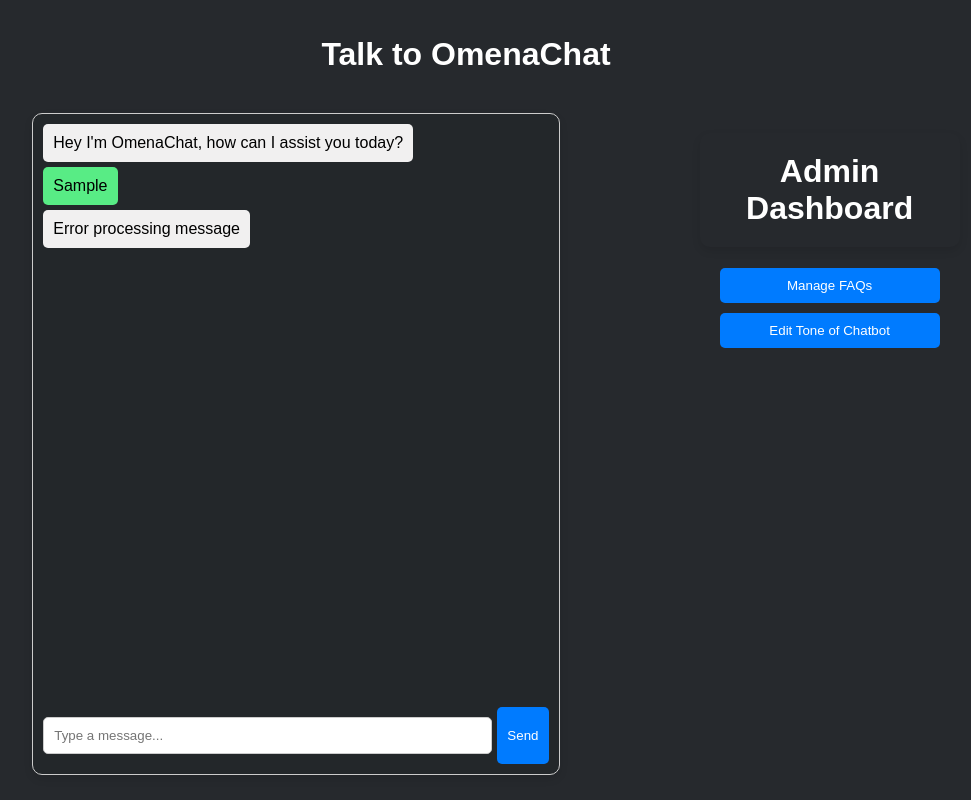
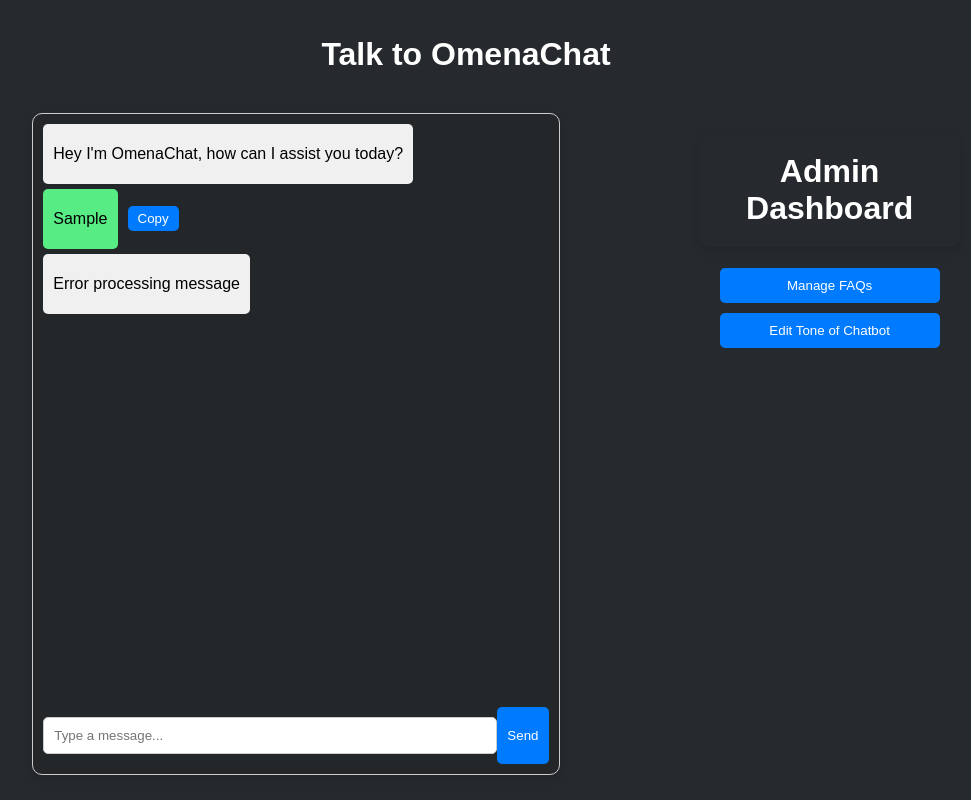
Before and after one commit to NoelNebu2206/hotel-chatbot, a React (Create React App) app in the folder frontend/hotel-chatbot-frontend/: page / in a window 1280 px wide. Both pictures are taken after typing "Sample" into the empty fields and a click on the button "Send". Shown: the whole page, without its empty margins (174-1145 px from the left). Built offline with nearby package versions, Linux system fonts and the light colour scheme; no server answers.

Commit message:
Moved ChatWindow.css to components folder, added copy button feature with every question by user

```diff
--- a/frontend/hotel-chatbot-frontend/src/App.js
+++ b/frontend/hotel-chatbot-frontend/src/App.js
@@ -2,7 +2,7 @@ import React from 'react';
 import ChatWindow from './components/ChatWindow';
 import AdminDashboard from './components/admin/AdminDashboard';
 import './App.css';
-import './ChatWindow.css';
+import './components/ChatWindow.css';
 
 function App() {
   return (
--- a/frontend/hotel-chatbot-frontend/src/ChatWindow.css
+++ b/frontend/hotel-chatbot-frontend/src/components/ChatWindow.css
@@ -33,7 +33,7 @@ h1 {
 }
 
 .chat-window {
-    flex: 10; /* Take up more space for the chat window */
+    flex: 50; /* Take up more space for the chat window */
     display: flex;
     flex-direction: column;
     height: 80vh;
@@ -51,11 +51,15 @@ h1 {
     margin-bottom: 10px;
 }
 
+.message-container {
+    display: flex;
+    align-items: center;
+    margin-bottom: 5px;
+}
+
 .message {
-    padding: 10px;
+    padding: 5px 10px;
     border-radius: 5px;
-    margin-bottom: 5px;
-    width: fit-content;
     max-width: 70%;
     word-wrap: break-word;
     text-align: left;
@@ -96,3 +100,17 @@ h1 {
 .user-input button:hover {
     background-color: #0056b3;
 }
+
+.copy-button {
+    margin-left: 10px;
+    padding: 5px 10px;
+    background-color: #007bff;
+    color: white;
+    border: none;
+    border-radius: 5px;
+    cursor: pointer;
+}
+
+.copy-button:hover {
+    background-color: #0056b3;
+}
--- a/frontend/hotel-chatbot-frontend/src/components/Message.js
+++ b/frontend/hotel-chatbot-frontend/src/components/Message.js
@@ -1,9 +1,19 @@
 import React from 'react';
+import './ChatWindow.css';
 
 const Message = ({ text, isUser }) => {
+    const handleCopy = () => {
+        navigator.clipboard.writeText(text).then(() => {
+            alert('Question copied to clipboard');
+        });
+    };
+
     return (
-        <div className={`message ${isUser ? 'user' : 'bot'}`}>
-            {text}
+        <div className="message-container">
+            <div className={`message ${isUser ? 'user' : 'bot'}`}>
+                <p>{text}</p>
+            </div>
+            {isUser && <button className="copy-button" onClick={handleCopy}>Copy</button>}
         </div>
     );
 };
--- a/frontend/hotel-chatbot-frontend/src/components/admin/AdminDashboard.js
+++ b/frontend/hotel-chatbot-frontend/src/components/admin/AdminDashboard.js
@@ -6,7 +6,7 @@ import './AdminDashboard.css';
 const AdminDashboard = () => {
     const [showFaqs, setShowFaqs] = useState(false);
     const [showPromptEditor, setShowPromptEditor] = useState(false);
-    const [tone, setTone] = useState("Be friendly, but also keep your responses clear, and encourage to ask about questions about hotels and services.");
+    const [tone, setTone] = useState("Keep your responses as short and concise as possible, while maintaining a friendly tone.");
 
     useEffect(() => {
         // Fetch the current tone from the server on initial render
```
